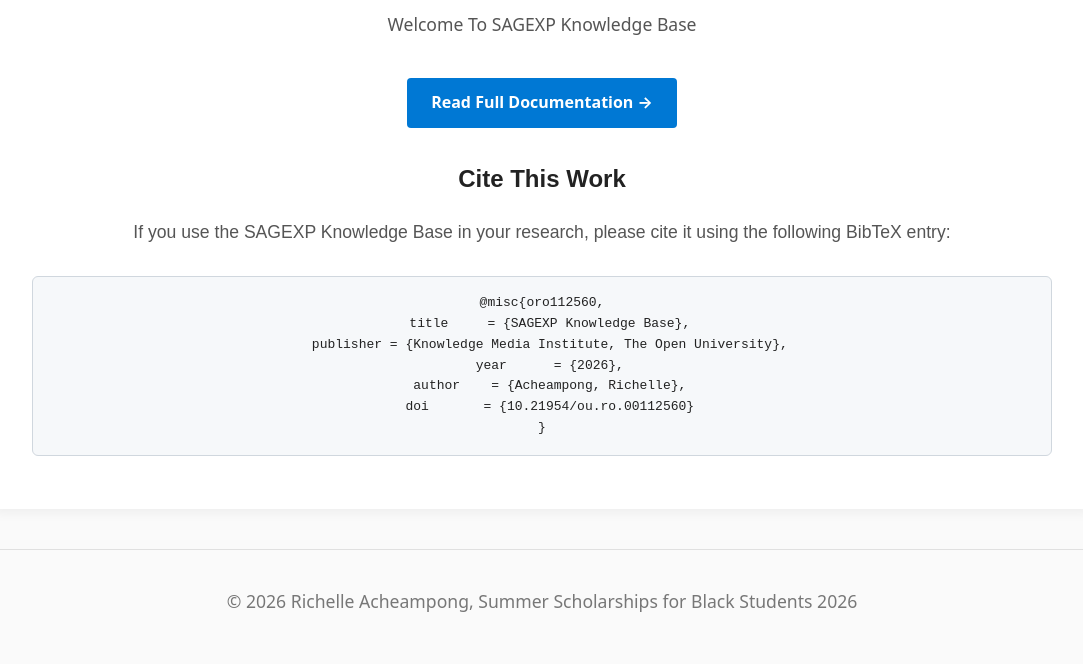
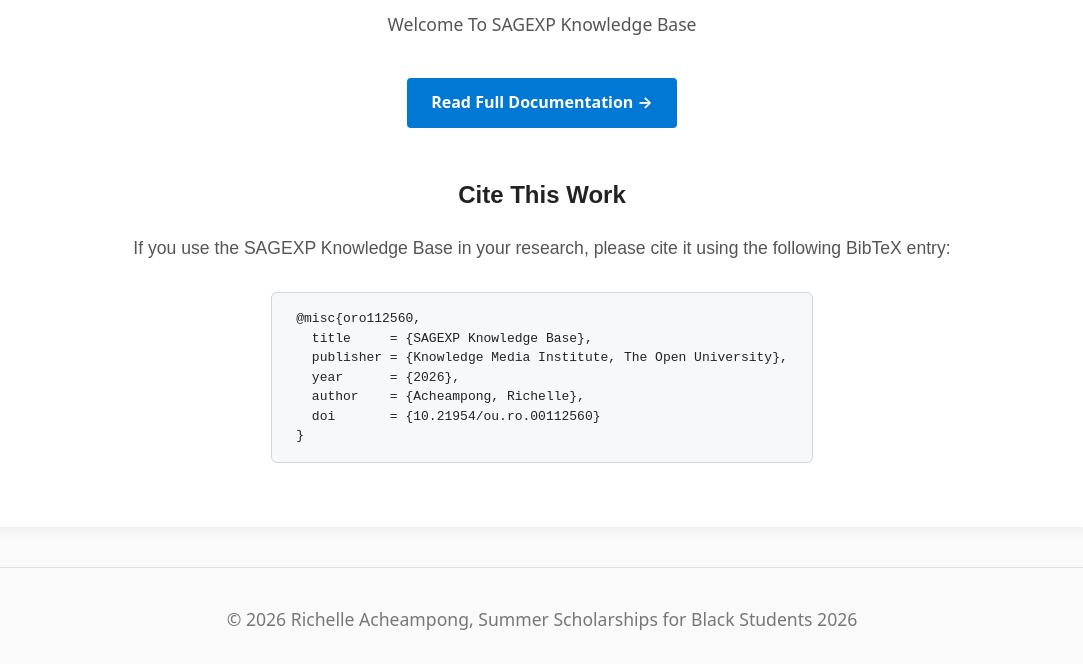
Before and after one commit to KMi-Scholarship-2026/sagexp-educational-website, a plain HTML site: page index.html in a window 1280 px wide. Shown: the part 241-905 px from the top of the page, without its empty margins (98-1181 px from the left). Drawn offline with Linux system fonts and the light colour scheme.

Commit message:
Refactor HTML structure and styles for clarity
Updated citation section and adjusted styles for better readability.

```diff
--- a/index.html
+++ b/index.html
@@ -121,11 +121,11 @@
             Read Full Documentation &rarr;
         </a>
 
-<section id="citation" style="margin-top: 2rem; font-family: sans-serif;">
+<section id="citation" style="margin-top: 3rem; font-family: sans-serif; text-align: center;">
   <h2>Cite This Work</h2>
   <p>If you use the SAGEXP Knowledge Base in your research, please cite it using the following BibTeX entry:</p>
 
-  <pre style="background: #f6f8fa; border: 1px solid #d0d7de; border-radius: 6px; padding: 16px; overflow-x: auto; font-size: 13px;"><code>@misc{oro112560,
+  <pre style="text-align: left; max-width: fit-content; margin: 1.5rem auto; background: #f6f8fa; border: 1px solid #d0d7de; border-radius: 6px; padding: 16px 24px; overflow-x: auto; font-size: 13px; line-height: 1.5;"><code>@misc{oro112560,
   title     = {SAGEXP Knowledge Base},
   publisher = {Knowledge Media Institute, The Open University},
   year      = {2026},
```
